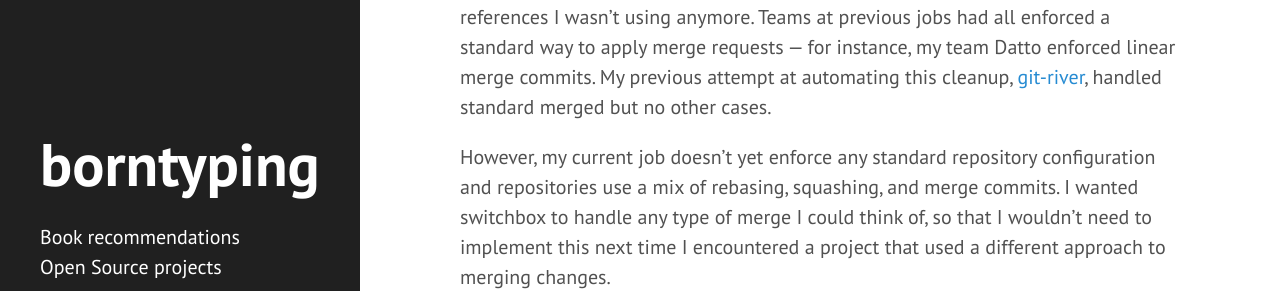
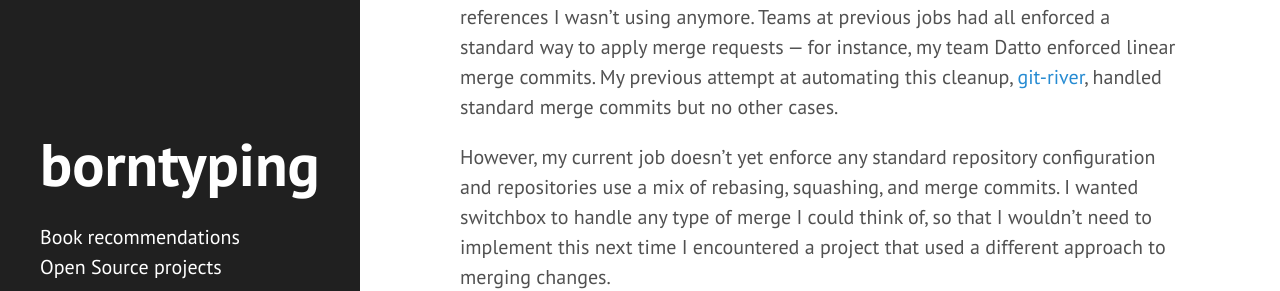
Before and after one commit to borntyping/borntyping.github.io, a Jekyll site: the page built from _posts/2023-03-31-switchbox.md, in a window 1280 px wide and 900 px high. Shown: the part 378-669 px from the top of the window. Built offline with Jekyll 4.4.1, drawn with Linux system fonts in a browser that asks for light colours.

Commit message:
Fix typo

```diff
--- a/_posts/2023-03-31-switchbox.md
+++ b/_posts/2023-03-31-switchbox.md
@@ -7,7 +7,7 @@ date: "2023-03-31"
 
 Over the last few years (and jobs) I've collected a number of scripts and processes for working with git and centralised forges like GitHub and GitLab. [switchbox] is my latest attempt to collect the bits of that automation I'm currently using, and mostly does some fiddly work to discover branches that have been merged, rebased, or squashed into the main branch of a git repository.
 
-The most useful bit from my previous tools was the ability to clean up branches and references I wasn't using anymore. Teams at previous jobs had all enforced a standard way to apply merge requests — for instance, my team Datto enforced linear merge commits. My previous attempt at automating this cleanup, [git-river], handled standard merged but no other cases.
+The most useful bit from my previous tools was the ability to clean up branches and references I wasn't using anymore. Teams at previous jobs had all enforced a standard way to apply merge requests — for instance, my team Datto enforced linear merge commits. My previous attempt at automating this cleanup, [git-river], handled standard merge commits but no other cases.
 
 However, my current job doesn't yet enforce any standard repository configuration and repositories use a mix of rebasing, squashing, and merge commits. I wanted switchbox to handle any type of merge I could think of, so that I wouldn't need to implement this next time I encountered a project that used a different approach to merging changes.
 
```
